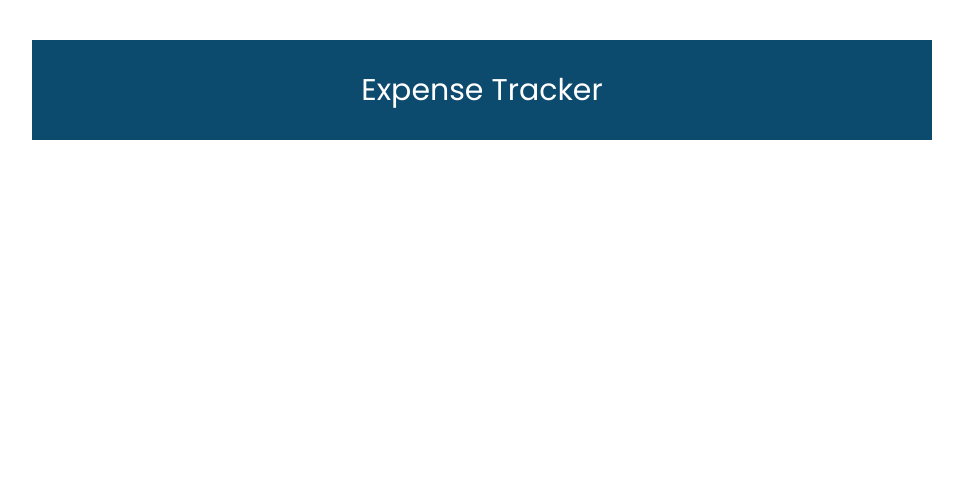
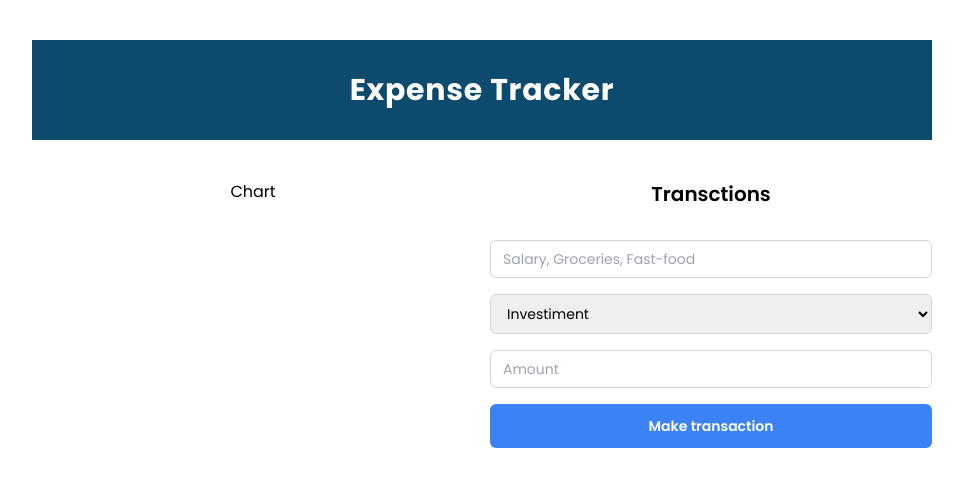
Before and after one commit to ngrpedro/exp_tracker_frontend, a React (Vite) app: page / in a window 1280 px wide. Shown: the top 486 px of the page, without its empty margins (158-1121 px from the left). Built offline with nearby package versions, Linux system fonts and the light colour scheme.

Commit message:
form component

```diff
--- a/src/App.jsx
+++ b/src/App.jsx
@@ -1,11 +1,20 @@
 import { useState } from "react";
+import Chart from "./components/Chart";
+import Form from "./components/Form";
 
 function App() {
   return (
     <div className="max-w-[900px] m-auto text-center">
       <div className="">
-        <div className="block my-10 py-8 bg-sky-900 w-full text-white text-3xl">
+        <div className="block my-10 py-8 bg-sky-900 w-full text-white text-3xl font-bold tracking-wide">
           <h1>Expense Tracker</h1>
+        </div>
+
+        <div className="grid grid-cols-1 md:grid-cols-2 gap-4">
+          {/* Chart */}
+          <Chart />
+          {/* Form */}
+          <Form />
         </div>
       </div>
     </div>
--- /dev/null
+++ b/src/components/Chart.jsx
@@ -0,0 +1,7 @@
+import React from "react";
+
+const Chart = () => {
+  return <div>Chart</div>;
+};
+
+export default Chart;
--- /dev/null
+++ b/src/components/Form.jsx
@@ -0,0 +1,38 @@
+import React from "react";
+
+const Form = () => {
+  return (
+    <div>
+      <h1 className="font-semibold text-xl">Transctions</h1>
+
+      <div className="flex flex-col gap-4 my-8">
+        <input
+          className="border border-gray-300 rounded-md py-2 px-3 text-sm"
+          type="text"
+          placeholder="Salary, Groceries, Fast-food"
+        />
+
+        <select
+          className="border border-gray-300 rounded-md py-2 px-3 text-sm"
+          name=""
+          id=""
+        >
+          <option value="Investiment">Investiment</option>
+          <option value="Expense">Expense</option>
+          <option value="Saving">Saving</option>
+        </select>
+
+        <input
+          className="border border-gray-300 rounded-md py-2 px-3 text-sm"
+          type="text"
+          placeholder="Amount"
+        />
+        <button className="rounded-md py-3 text-sm font-semibold bg-blue-500 text-white">
+          Make transaction
+        </button>
+      </div>
+    </div>
+  );
+};
+
+export default Form;
```
